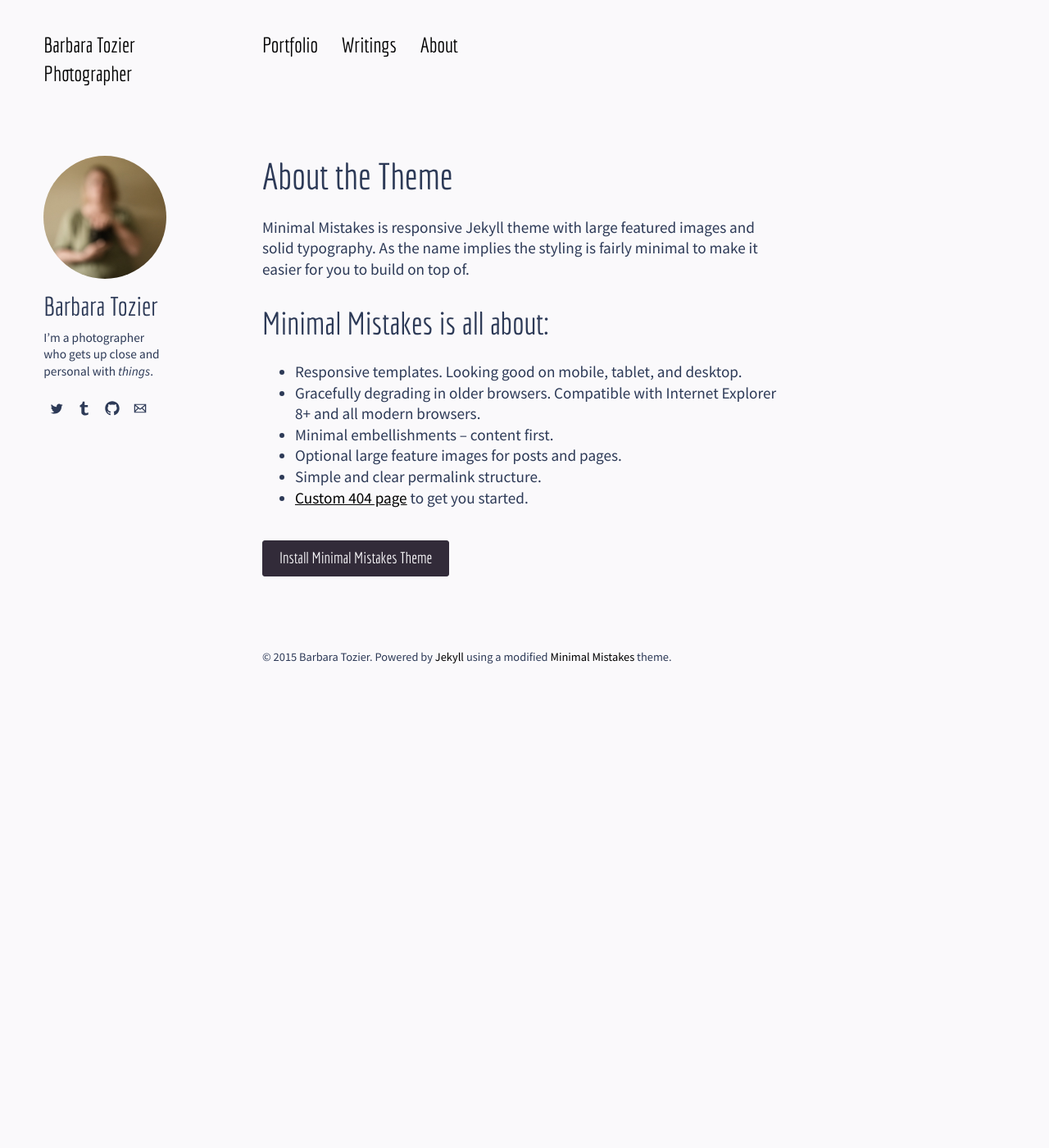
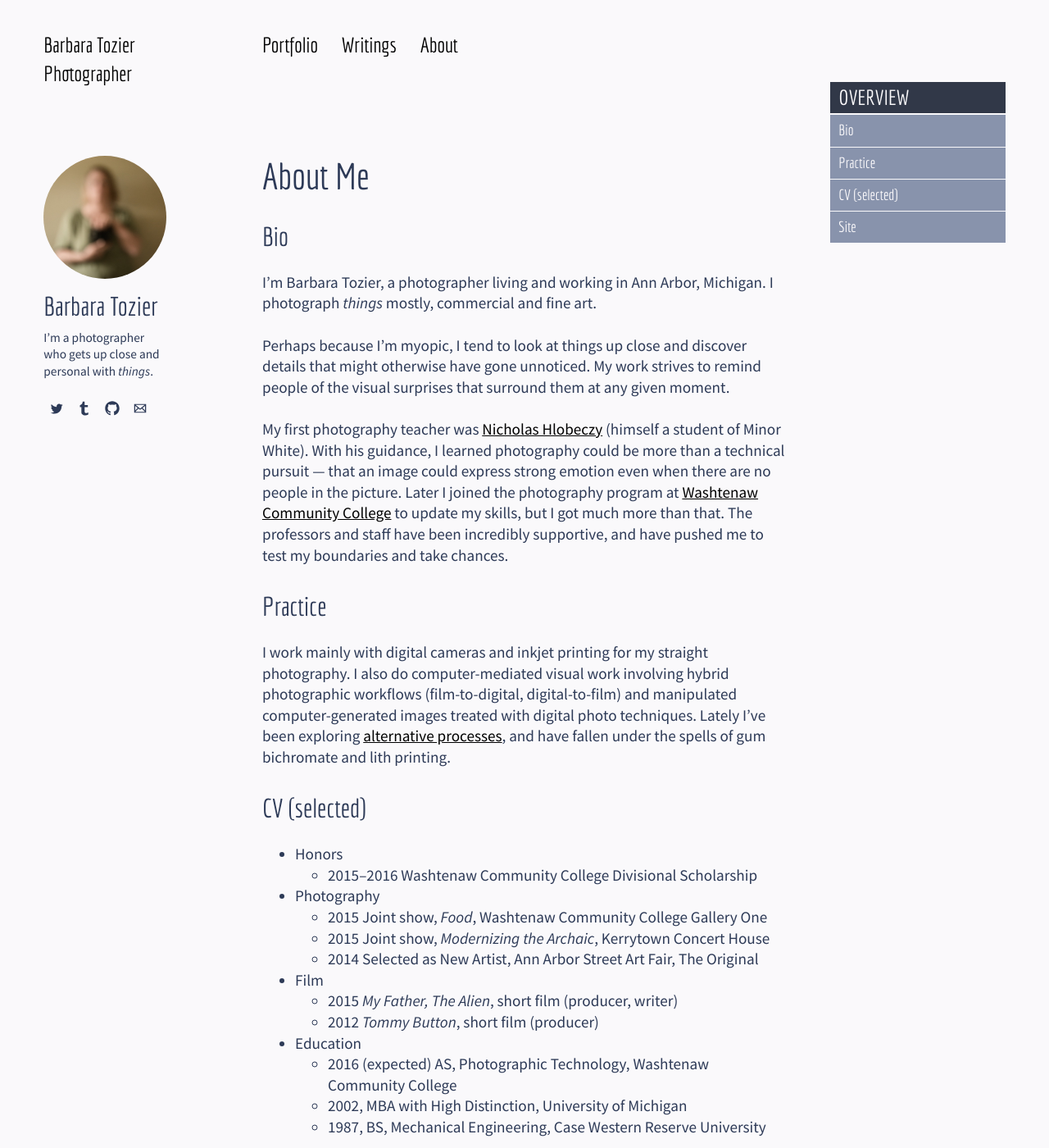
Before and after one commit to logista/btsite, a Jekyll site: the page built from about/index.md, in a window 1280 px wide and 1400 px high. Shown: the whole window at 82% size. Built offline with Jekyll 4.4.1, drawn with Linux system fonts in a browser that asks for light colours; nearby versions of some CDN libraries; some of the changed text lies outside the part shown.

Commit message:
my own about me!

```diff
--- a/_includes/_footer.html
+++ b/_includes/_footer.html
@@ -12,4 +12,4 @@
 </div><!-- /.google-ads -->
 {% endif %}
 
-<span>&copy; {{ site.time | date: '%Y' }} {{ site.owner.name }}. Powered by <a href="http://jekyllrb.com" rel="nofollow">Jekyll</a> using a modified <a href="http://mademistakes.com/minimal-mistakes/" rel="nofollow">Minimal Mistakes</a> theme.</span>
+<span>&copy; {{ site.time | date: '%Y' }} {{ site.owner.name }}.</span>
--- a/about/index.md
+++ b/about/index.md
@@ -1,19 +1,41 @@
 ---
 layout: page
-title: About the Theme
-tags: [about, Jekyll, theme, responsive]
-modified: 2014-08-08T20:53:07.573882-04:00
+title: About Me
+excerpt: "About Barbara Tozier, a photographer in Ann Arbor, Michigan."
 ---
 
-Minimal Mistakes is responsive Jekyll theme with large featured images and solid typography. As the name implies the styling is fairly minimal to make it easier for you to build on top of.
+{% include _toc.html %}
 
-## Minimal Mistakes is all about:
+### Bio
 
-* Responsive templates. Looking good on mobile, tablet, and desktop.
-* Gracefully degrading in older browsers. Compatible with Internet Explorer 8+ and all modern browsers.
-* Minimal embellishments -- content first.
-* Optional large feature images for posts and pages.
-* Simple and clear permalink structure.
-* [Custom 404 page](http://mmistakes.github.io/minimal-mistakes/404.html) to get you started.
+I'm Barbara Tozier, a photographer living and working in Ann Arbor, Michigan. I photograph *things* mostly, commercial and fine art.
 
-<a markdown="0" href="{{ site.url }}/theme-setup" class="btn">Install Minimal Mistakes Theme</a>
+Perhaps because I'm myopic, I tend to look at things up close and discover details that might otherwise have gone unnoticed. My work strives to remind people of the visual surprises that surround them at any given moment.
+
+My first photography teacher was [Nicholas Hlobeczy](http://www.hlobeczy.com) (himself a student of Minor White). With his guidance, I learned photography could be more than a technical pursuit — that an image could express strong emotion even when there are no people in the picture. Later I joined the photography program at [Washtenaw Community College](http://departments.wccnet.edu/dma/programs/photography/) to update my skills, but I got much more than that. The professors and staff have been incredibly supportive, and have pushed me to test my boundaries and take chances.
+
+### Practice
+
+I work mainly with digital cameras and inkjet printing for my straight photography. I also do computer-mediated visual work involving hybrid photographic workflows (film-to-digital, digital-to-film) and manipulated computer-generated images treated with digital photo techniques. Lately I've been exploring [alternative processes](http://www.alternativephotography.com/), and have fallen under the spells of gum bichromate and lith printing.
+
+### CV (selected)
+
+- Honors
+    - 2015--2016 Washtenaw Community College Divisional Scholarship
+- Photography
+    - 2015 Joint show, _Food_, Washtenaw Community College Gallery One
+    - 2015 Joint show, _Modernizing the Archaic_, Kerrytown Concert House
+    - 2014 Selected as New Artist, Ann Arbor Street Art Fair, The Original
+- Film
+    - 2015 _My Father, The Alien_, short film (producer, writer)
+    - 2012 _Tommy Button_, short film (producer)
+- Education
+    - 2016 (expected) AS, Photographic Technology, Washtenaw Community College
+    - 2002, MBA with High Distinction, University of Michigan
+    - 1987, BS, Mechanical Engineering, Case Western Reserve University
+
+### Site
+
+Unless otherwise indicated, all images and text are ©Barbara Tozier. All Rights Reserved. If you would like to purchase or otherwise license images, please feel free to contact me.
+
+Powered by [Jekyll](http://jekyllrb.com){: rel="nofollow"} using a modified [Minimal Mistakes](http://mademistakes.com/minimal-mistakes/){: rel="nofollow"} theme.
```
